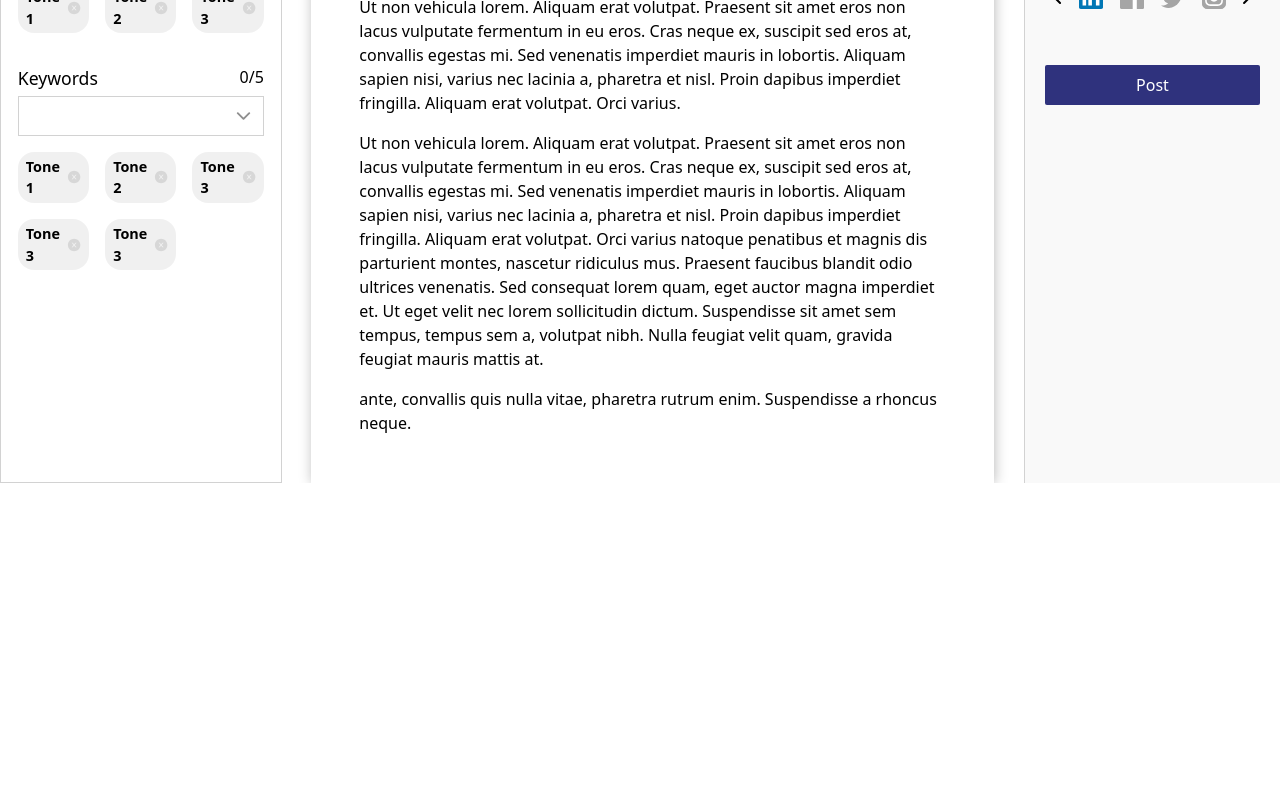
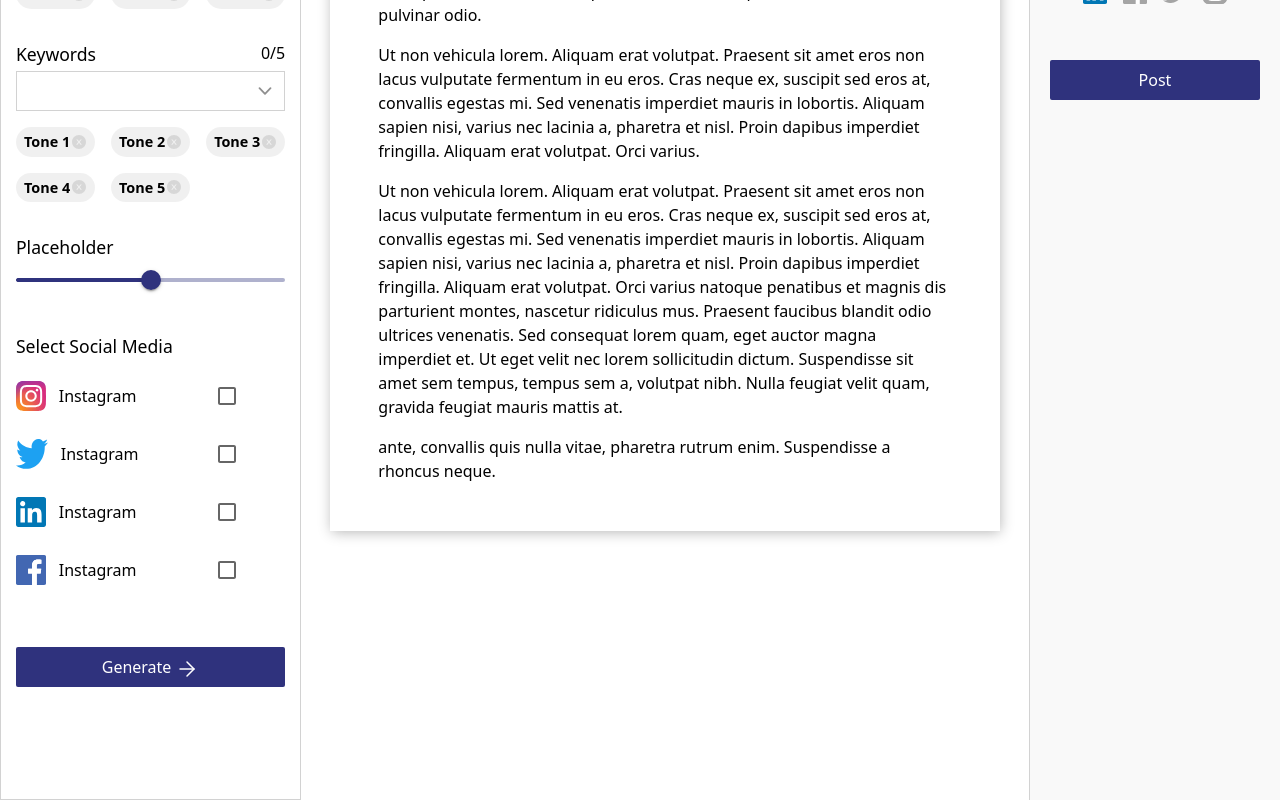
Before and after one commit to manenim/post-editor, a React (Create React App) app: page / in a window 1280 px wide. Shown: the part 525-1325 px from the top of the page. Before the commit the page ends 1008 px from the top, so only its background shows below. Built offline with nearby package versions, Linux system fonts and the light colour scheme.

Commit message:
fix: implemented range slider and fixed

```diff
--- a/package.json
+++ b/package.json
@@ -3,6 +3,9 @@
   "version": "0.1.0",
   "private": true,
   "dependencies": {
+    "@emotion/react": "^11.10.5",
+    "@emotion/styled": "^11.10.5",
+    "@mui/material": "^5.11.8",
     "@testing-library/jest-dom": "^5.16.5",
     "@testing-library/react": "^13.4.0",
     "@testing-library/user-event": "^13.5.0",
--- a/src/components/EditorHeader.jsx
+++ b/src/components/EditorHeader.jsx
@@ -2,7 +2,7 @@ import React from 'react'
 
 const EditorHeader = () => {
   return (
-    <div className='bg-grey'>
+    <div className='bg-grey hidden md:block'>
         <div className="wrapper w-[86%] mx-auto flex justify-between items-center h-16">
             <img src="/icons/Icons/Formatting/bold.svg" alt="bold" />
             <img src="/icons/Icons/Formatting/italic.svg" alt="bold" />
--- a/src/components/LeftSideBar.jsx
+++ b/src/components/LeftSideBar.jsx
@@ -1,7 +1,7 @@
 
 const LeftSideBar = () => {
   return (
-      <div className="w-[20%] border-outline bg-grey border-l-[1px]">
+      <div className="w-[20%] border-outline bg-grey border-l-[1px] hidden lg:block">
           <div className="wrapper w-[84%] mx-auto">
               <h2 className="text-[1.8rem] m-4 text-principal font-semibold">Preview Post</h2>
 
--- a/src/components/Navbar.jsx
+++ b/src/components/Navbar.jsx
@@ -6,8 +6,8 @@ const Navbar = () => {
               <div className="logo">
                   <img src="/icons/Logo.svg" alt="logo" className="w-24"/>
              </div>
-              <div className="text">
-                  <h2 className="text-grey text-[.6rem">English (Oral-pronunctiation)</h2>
+              <div className="text hidden md:block">
+                  <h2 className="text-grey">English (Oral-pronunctiation)</h2>
              </div>
               <div className="avatar">
                 <img src="/icons/avatar.jpg" alt="avatar" className="w-10 h-10 rounded-full"/>
--- a/src/components/RightSideBar.jsx
+++ b/src/components/RightSideBar.jsx
@@ -1,9 +1,11 @@
+import { Checkbox } from '@mui/material'
 import {AiFillCloseCircle} from 'react-icons/ai'
+import Slide from './Slide'
 
 const RightSideBar = () => {
   return (
-      <div className="w-[22%] border-outline border-l-[1px] border-[1px]">
-          <div className="w-[88%] mx-auto">
+      <div className="md:w-[32%] lg:w-[24%] hidden md:block border-outline border-l-[1px] border-[1px]">
+          <div className="w-[90%] mx-auto pb-28">
               <h2 className="text-[1.6rem] mt-4 text-principal font-semibold">Create Post</h2>
 
               <div className="text-box mt-6">
@@ -105,19 +107,89 @@ const RightSideBar = () => {
                     </div>
 
                     <div className="tag bg-[rgba(0,0,0,.06)] flex items-center justify-between rounded-2xl py-1">
-                        <p className="text-[.9rem] font-semibold pl-2">Tone 3</p>
+                        <p className="text-[.9rem] font-semibold pl-2">Tone 4</p>
               {/* <img src="/icons/.svg" alt="" /> */}
                           <AiFillCloseCircle className="text-[rgba(0,0,0,.1)] mr-2" />
                   </div>
 
                     <div className="tag bg-[rgba(0,0,0,.06)] flex items-center justify-between rounded-2xl py-1">
-                        <p className="text-[.9rem] font-semibold pl-2">Tone 3</p>
+                        <p className="text-[.9rem] font-semibold pl-2">Tone 5</p>
               {/* <img src="/icons/.svg" alt="" /> */}
                           <AiFillCloseCircle className="text-[rgba(0,0,0,.1)] mr-2" />
                     </div>
                   </div>
 
+        </div>
+
+
+        {/* RANGE SLIDER  */}
+        <div className="tone mt-8">
+            <div className="text-wrapper flex justify-between mb-1">
+                <h3 className="mr-2 text-[1.1rem]">Placeholder</h3>
+            </div>
+
+            <Slide/>
+        </div>
+
+
+
+
+        {/* SOCIAL MEDIA  */}
+
+        <div className="tone mt-8">
+            <div className="text-wrapper flex justify-between mb-1">
+                <h3 className="mr-2 text-[1.1rem]">Select Social Media</h3>
+            </div>
+
+          <div className="socials w-[86%]">
+
+            <div className="social flex items-center justify-between mt-4">
+              <div className="flex items-center">
+                <img src="icons/instagram-5 logo-1.svg" alt="social" className='mr-[.8rem]' />
+                <p>Instagram</p>
               </div>
+              <Checkbox />
+            </div>
+
+            <div className="social flex items-center justify-between my-4">
+              <div className="flex items-center">
+                <img src="icons/Twitter logo-1.svg" alt="social" className='mr-[.8rem]' />
+                <p>Instagram</p>
+              </div>
+              <Checkbox />
+            </div>
+
+
+            <div className="social flex items-center justify-between my-4">
+              <div className="flex items-center">
+                <img src="icons/Linkedin logo.svg" alt="social" className='mr-[.8rem]' />
+                <p>Instagram</p>
+              </div>
+              <Checkbox />
+            </div>
+
+
+            <div className="social flex items-center justify-between my-4">
+              <div className="flex items-center">
+                <img src="icons/Facebook logo-1.svg" alt="social" className='mr-[.8rem]' />
+                <p>Instagram</p>
+              </div>
+              <Checkbox />
+            </div>
+
+          </div>
+        </div>
+
+
+
+        {/* SUBMIT BUTTON  */}
+
+        <div className="buttonn">
+          <button className="w-full h-10 bg-principal text-white rounded-sm mt-14 flex items-center justify-center">
+            <p className="mr-1">Generate</p>
+            <img src="icons/arrow-right.svg" alt="arrow" className='mt-[4px]'/>
+          </button>
+        </div>
 
 
 
--- /dev/null
+++ b/src/components/Slide.jsx
@@ -0,0 +1,27 @@
+import { Box } from '@mui/system'
+import { Slider } from '@mui/material';
+
+import { createTheme, ThemeProvider } from '@mui/material/styles';
+
+const theme = createTheme({
+  palette: {
+    principal: {
+      main: '#2F327D',
+
+    },
+  }
+});
+
+
+const Slide = () => {
+  return (
+        <ThemeProvider theme={theme}>
+
+    <Box >
+      <Slider defaultValue={50} aria-label="Default" valueLabelDisplay="auto" color = "principal"/>
+      </Box>
+      </ThemeProvider>
+  )
+}
+
+export default Slide
--- a/src/components/TextEditor.jsx
+++ b/src/components/TextEditor.jsx
@@ -2,7 +2,7 @@ import EditorHeader from "./EditorHeader"
 
 const TextEditor = () => {
   return (
-      <div className="w-[58%]">
+      <div className="md:w-[68%] lg:w-[58%]">
           <EditorHeader />
 
           <div className="editor bg-white w-[92%] mx-auto mt-6 shadow-shad">
```
Also changed, not shown: 1 other file (tests, documents, lock files or other folders).
